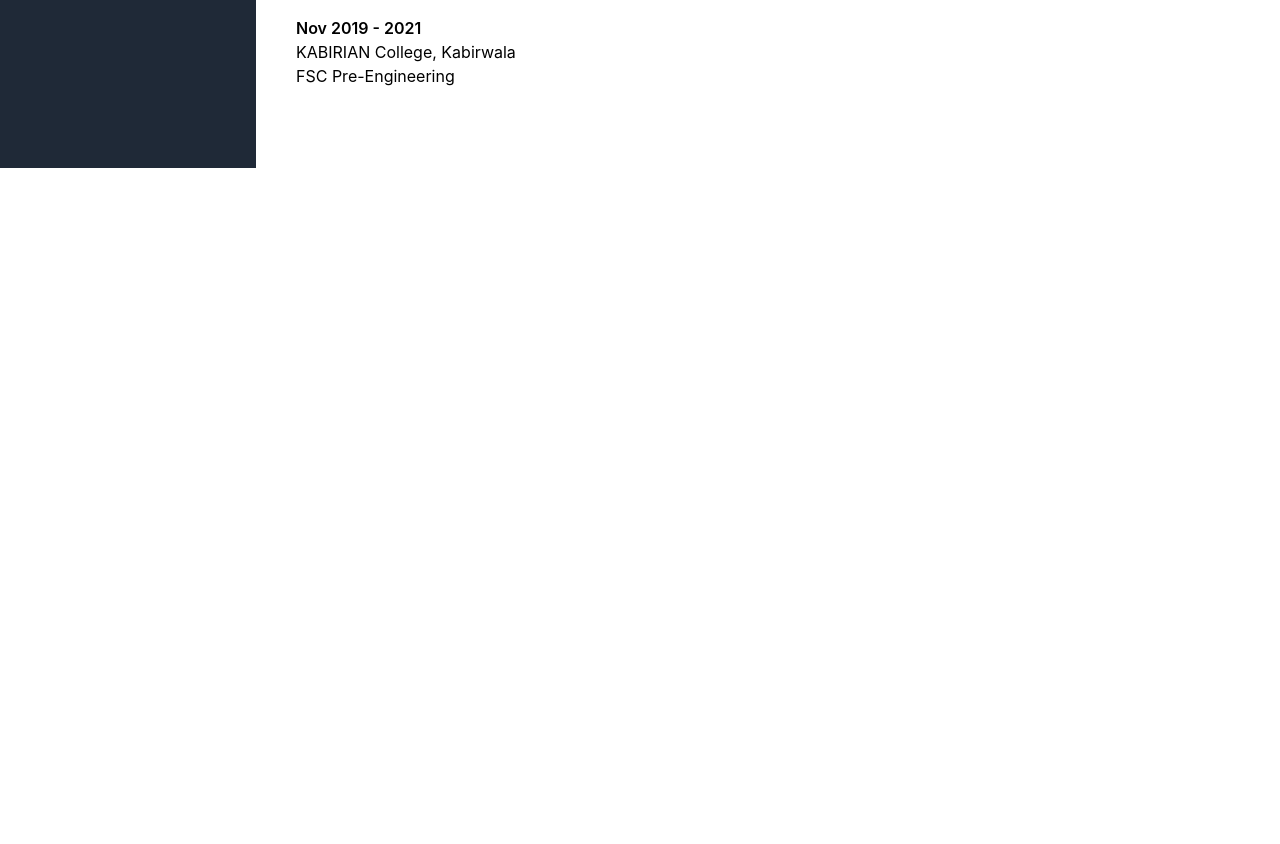
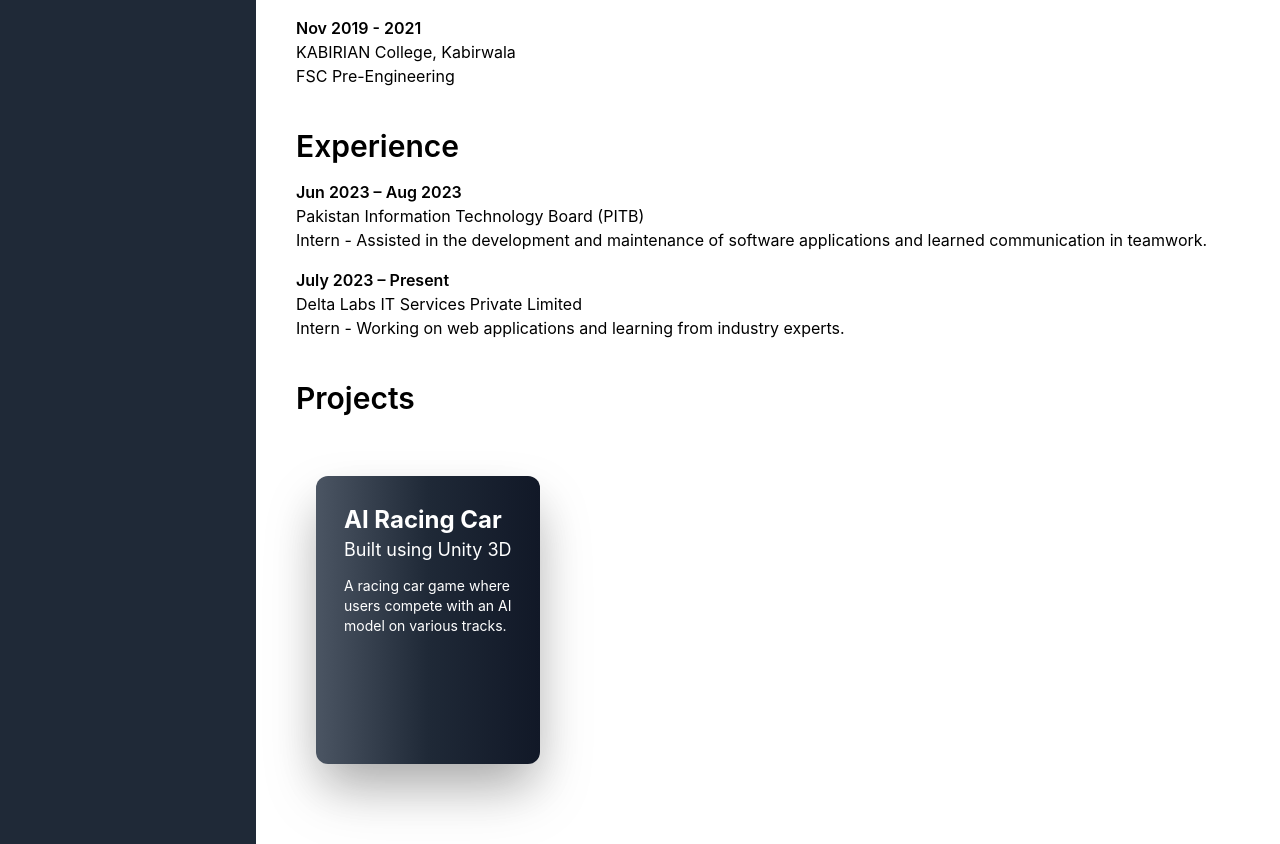
Before and after one commit to Adeel940/Assignment-2-BSCS21008, a React (Create React App) app: page /profile in a window 1280 px wide. Shown: the part 740-1584 px from the top of the page. Before the commit the page ends 908 px from the top, so only its background shows below. Built offline with nearby package versions, Linux system fonts and the light colour scheme.

Commit message:
Add Experience and Projects in profile

```diff
--- /dev/null
+++ b/src/components/Experience.js
@@ -0,0 +1,23 @@
+import React from 'react';
+
+const Experience = () => {
+  return (
+    <section id="Experience" className="mb-5 md:mb-10 lg:mb-10">
+      <h2 className="text-xl md:text-3xl lg:text-3xl font-semibold mb-4">
+        <i className="fas fa-briefcase"></i> Experience
+      </h2>
+      <div className="mb-4">
+        <p className="font-semibold">Jun 2023 – Aug 2023</p>
+        <p>Pakistan Information Technology Board (PITB)</p>
+        <p>Intern - Assisted in the development and maintenance of software applications and learned communication in teamwork.</p>
+      </div>
+      <div>
+        <p className="font-semibold">July 2023 – Present</p>
+        <p>Delta Labs IT Services Private Limited</p>
+        <p>Intern - Working on web applications and learning from industry experts.</p>
+      </div>
+    </section>
+  );
+};
+
+export default Experience;
--- /dev/null
+++ b/src/components/ProfileProjects.js
@@ -0,0 +1,25 @@
+import React from 'react';
+
+const ProfileProjects = () => {
+  return (
+    <section id="Projects" className="mb-5 md:mb-10 lg:mb-10">
+      <h2 className="text-xl md:text-3xl lg:text-3xl font-semibold mb-4">
+        <i className="fas fa-project-diagram"></i> Projects
+      </h2>
+      <div className="flex flex-wrap lg:mt-10 md:mt-10 mt-5 lg:ml-5 md:ml-5 ml-5">
+        {/* Project Card 1 */}
+        <div className="bg-gradient-to-r from-gray-600 via-gray-800 to-gray-900 lg:w-56 lg:h-72 md:w-52 md:h-64 w-36 h-48 drop-shadow-2xl p-2 rounded-xl shadow-2xl transform transition-transform duration-500 cursor-pointer lg:hover:-translate-x-16 md:hover:-translate-x-16 lg:hover:-translate-y-12 md:hover:-translate-y-12 lg:hover:rotate-12 md:hover:rotate-3 lg:-mr-20 md:-mr-14 mr-10 mt-5">
+          <div className="lg:p-5 p-1">
+            <h2 className="lg:text-2xl md:text-xl font-bold text-white">AI Racing Car</h2>
+            <p className="text-white lg:text-lg md:text-md text-sm">Built using Unity 3D</p>
+            <p className="text-white lg:text-sm md:text-xs text-xs md:mt-2 lg:mt-3">
+              A racing car game where users compete with an AI model on various tracks.
+            </p>
+          </div>
+        </div>
+      </div>
+    </section>
+  );
+};
+
+export default ProfileProjects;
--- a/src/components/mainContent.js
+++ b/src/components/mainContent.js
@@ -2,8 +2,8 @@ import React from 'react';
 import About from './about';
 import Skills from './Skills';
  import Education from './Education';
-// import Experience from './Experience';
-// import Projects from './Projects';
+ import Experience from './Experience';
+ import ProfileProjects from './ProfileProjects';
 // import Hobbies from './Hobbies';
 // import Blogs from './Blogs';
 // import Feed from './Feed';
@@ -16,9 +16,9 @@ const MainContent = () => {
       <About />
        <Skills />
       <Education />
-      {/*<Experience />
-      <Projects />
-      <Hobbies />
+      <Experience />
+      <ProfileProjects/>
+      {/*<Hobbies />
       <Blogs />
       <Feed />
       <Contact /> */}
```
